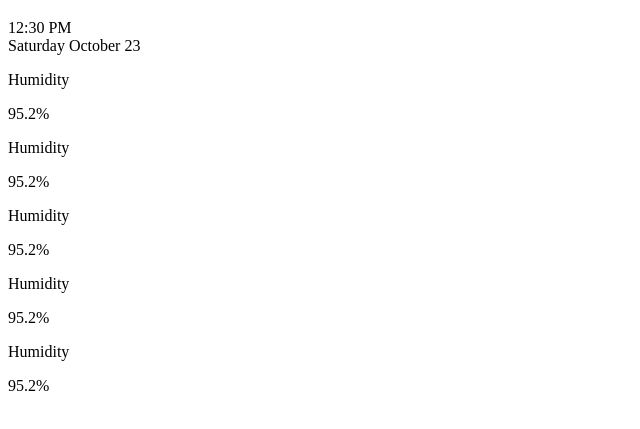
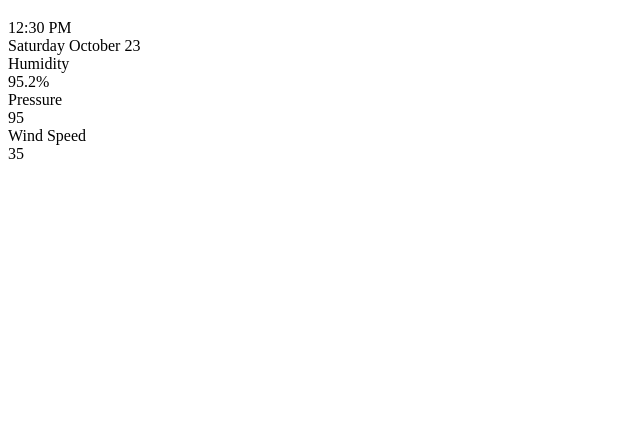
Before and after one commit to timdavidson2/06-weather-dashboard, a plain HTML site: page index.html in a window 1280 px wide. Shown: the part 61-490 px from the top of the page, without its empty margins (0-640 px from the left). Drawn offline with Linux system fonts and the light colour scheme.

Commit message:
Update index.html

```diff
--- a/index.html
+++ b/index.html
@@ -22,24 +22,16 @@
 			</div>
 			<div class="others" id="current-weather-items">
 				<div class="weather-item">
-					<p>Humidity</p>
-					<p>95.2%</p>
+					<div>Humidity</div>
+					<div>95.2%</div>
 				</div>
 				<div class="weather-item">
-					<p>Humidity</p>
-					<p>95.2%</p>
+					<div>Pressure</div>
+					<div>95</div>
 				</div>
 				<div class="weather-item">
-					<p>Humidity</p>
-					<p>95.2%</p>
-				</div>
-				<div class="weather-item">
-					<p>Humidity</p>
-					<p>95.2%</p>
-				</div>
-				<div class="weather-item">
-					<p>Humidity</p>
-					<p>95.2%</p>
+					<div>Wind Speed</div>
+					<div>35</div>
 				</div>
 			</div>
 		</div>
```
